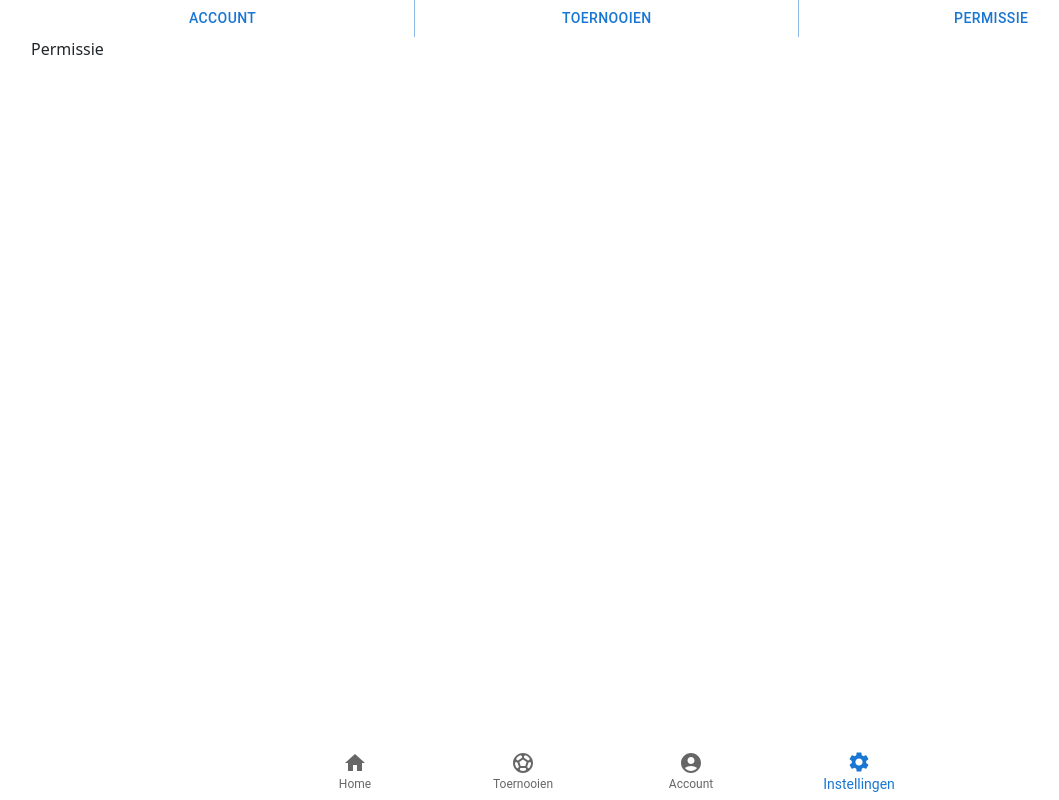
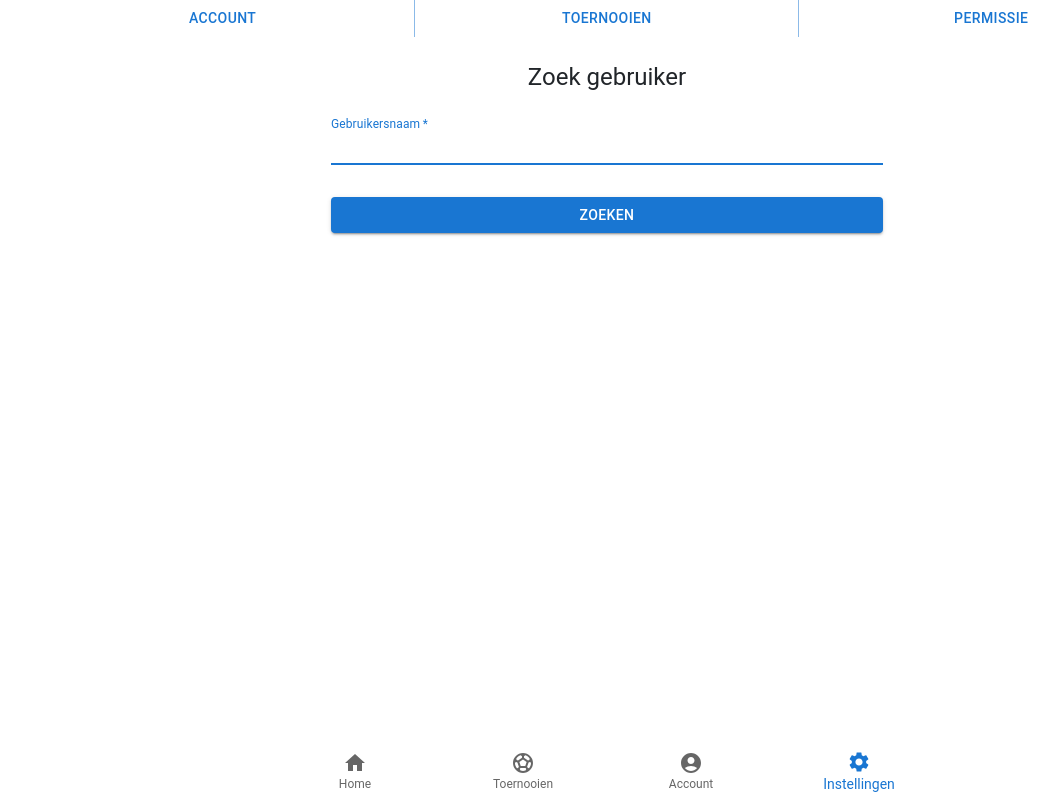
Before and after one commit to TimGrootscholten/Tournaments-Client, a React (Create React App) app: page /settings/permissie in a window 1280 px wide. Shown: the whole page, without its empty margins (33-1092 px from the left). Built offline with nearby package versions, Linux system fonts and the light colour scheme.

Commit message:
clean up

```diff
--- a/src/Components/Nav.tsx
+++ b/src/Components/Nav.tsx
@@ -31,7 +31,6 @@ const Nav = () => {
     }
   }, [pathname]);
 
-  console.log(useLocation());
   return (
     <nav className="footer mt-auto">
       <Box className="w-100">
--- a/src/Components/Pages/Settings/Permissie.tsx
+++ b/src/Components/Pages/Settings/Permissie.tsx
@@ -1,7 +1,33 @@
 import React from "react";
+import { Button, TextField, Grid, Box, Typography, Container } from "@mui/material";
 
 const Permissie = () => {
-  return <div>Permissie</div>;
+  return (
+    <Container maxWidth="sm">
+      <Box className="pt-4">
+        <Typography component="h3" variant="h5" className="text-center">
+          Zoek gebruiker
+        </Typography>
+        <Box component="form" noValidate sx={{ mt: 1 }}>
+          <TextField
+            margin="normal"
+            required
+            fullWidth
+            id="username"
+            label="Gebruikersnaam"
+            name="username"
+            autoComplete="username"
+            autoFocus
+            variant="standard"
+          />
+
+          <Button type="submit" fullWidth variant="contained" sx={{ mt: 3, mb: 2 }}>
+            Zoeken
+          </Button>
+        </Box>
+      </Box>
+    </Container>
+  );
 };
 
 export default Permissie;
```
